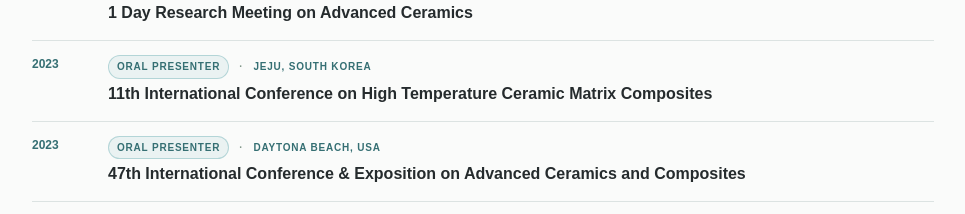
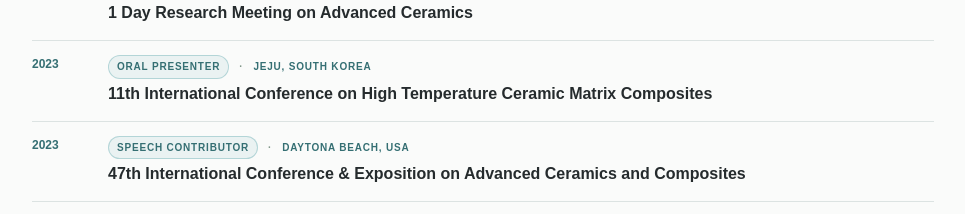
Before and after one commit to daorong-y/portfolio, a React (Vite) app: page / in a window 1280 px wide. Shown: the part 2840-3054 px from the top of the page, without its empty margins (294-1259 px from the left). Built offline with nearby package versions, Linux system fonts and the light colour scheme.

Commit message:
Update Daytona conference role

```diff
--- a/src/App.tsx
+++ b/src/App.tsx
@@ -66,7 +66,7 @@ const conferences = [
   {
     year: "2023",
     event: "47th International Conference & Exposition on Advanced Ceramics and Composites",
-    presentation: "Oral Presenter",
+    presentation: "Speech Contributor",
     location: "Daytona Beach, USA",
   },
   {
```
